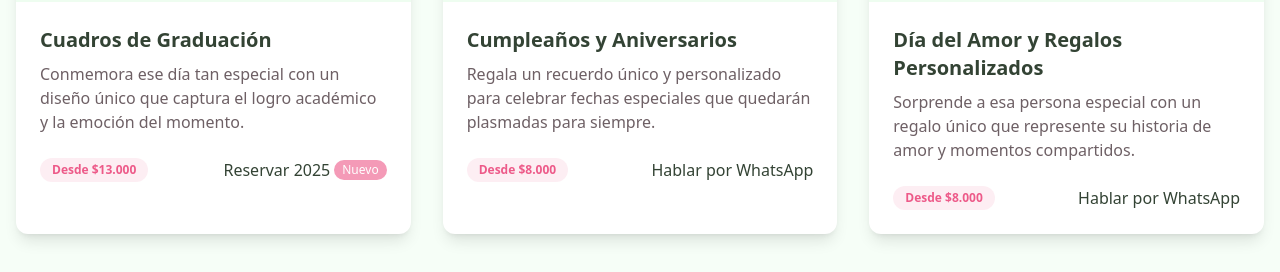
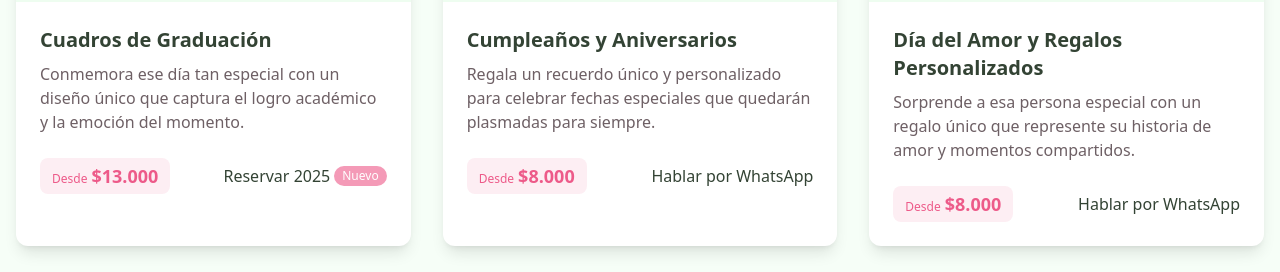
Before and after one commit to fMoyano90/enmarcandoamor, a React (Vite) app: page / in a window 1280 px wide. Shown: the part 1435-1707 px from the top of the page. Built offline with nearby package versions, Linux system fonts and the light colour scheme.

Commit message:
UI fixed in navbar and prices

```diff
--- a/src/components/Navbar.tsx
+++ b/src/components/Navbar.tsx
@@ -15,7 +15,7 @@ export const Navbar = () => {
   // Función para manejar el scroll y cambiar el estilo del navbar
   useEffect(() => {
     const handleScroll = () => {
-      if (window.scrollY > 50) {
+      if (window.scrollY > 5) {
         setIsScrolled(true);
       } else {
         setIsScrolled(false);
--- a/src/components/ServicesSection.tsx
+++ b/src/components/ServicesSection.tsx
@@ -33,9 +33,10 @@ const ServiceCard = ({ icon, title, description, price, delay }: ServiceCardProp
           {description}
         </p>
         <div className="flex justify-between items-center">
-          <span className="text-xs font-semibold bg-amor-rosa/10 text-amor-rosa px-3 py-1 rounded-full">
-            Desde {price}
-          </span>
+          <div className="bg-amor-rosa/10 text-amor-rosa px-3 py-1 rounded-lg">
+            <span className="text-xs font-medium">Desde</span>
+            <span className="text-lg font-bold ml-1">{price}</span>
+          </div>
           <button
             onClick={handleWhatsAppClick}
             className="text-amor-verde-oscuro hover:text-amor-rosa transition-colors font-medium flex items-center gap-1"
@@ -88,9 +89,10 @@ export const ServicesSection = () => {
                 Conmemora ese día tan especial con un diseño único que captura el logro académico y la emoción del momento.
               </p>
               <div className="flex justify-between items-center">
-                <span className="text-xs font-semibold bg-amor-rosa/10 text-amor-rosa px-3 py-1 rounded-full">
-                  Desde $13.000
-                </span>
+                <div className="bg-amor-rosa/10 text-amor-rosa px-3 py-1 rounded-lg">
+                  <span className="text-xs font-medium">Desde</span>
+                  <span className="text-lg font-bold ml-1">$13.000</span>
+                </div>
                 <Link
                   to="/graduaciones"
                   className="text-amor-verde-oscuro hover:text-amor-rosa transition-colors font-medium flex items-center gap-1"
--- a/src/pages/GraduacionesPage.tsx
+++ b/src/pages/GraduacionesPage.tsx
@@ -86,7 +86,7 @@ export const GraduacionesPage = () => {
   return (
     <>
       <Navbar />
-      <main className="min-h-screen bg-white pt-24">
+      <main className="min-h-screen bg-white pt-20">
         {/* Hero Section para Graduaciones */}
         <section className="bg-gradient-to-b from-amor-rosa/10 to-amor-malva/10 py-20">
           <div className="container mx-auto px-4">
```
